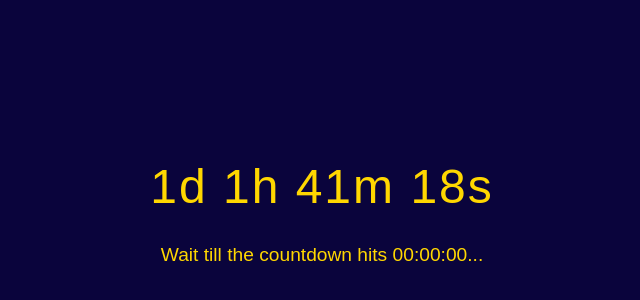
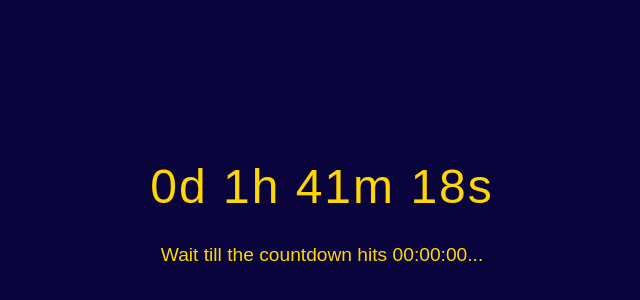
Before and after one commit to rtqn97/Birthday, a plain HTML site: page index.html in a window 1280 px wide. Shown: the part 198-498 px from the top of the page, 318-958 px from the left. Drawn offline with Linux system fonts and the light colour scheme.

Commit message:
Update index.html

```diff
--- a/index.html
+++ b/index.html
@@ -121,7 +121,7 @@
 
     <script>
         // ===== HARDCODED TEXTS ===== //
-        const BIRTHDAY_DATE = "2025-03-28T00:00:00+02:00"; // Cyprus time (EET)
+        const BIRTHDAY_DATE = "2025-03-27T00:00:00+02:00"; // Cyprus time (EET)
         const MAIN_MESSAGE = `Hey AARATI,\n\nI know we haven't talked in a while, but today is a special day, and I couldn't just let it pass without wishing you. Happy Birthday! I genuinely hope this year brings you all the happiness, success, and prosperity you deserve.\n\nMay you always find reasons to smile, the strength to chase your dreams, and the right people who uplift and support you. No matter where life takes you, I hope you stay safe, healthy, and surrounded by love and positivity.\n\nEven though we may not be in touch, just know that I still wish the best for you, always. Enjoy your special day to the fullest, and may this year be even better than the last!\n\nTake care, and once again, Happy Birthday!`;
         const MORSE_CODE = `.. / .-- .. ... .... / .. / -.-. --- ..- .-.. -.. / .... .- ...- . / -... . . -. / .- -... .-.. . / - --- / -. --- - / -.. --- / - .... --- ... . / - .... .. -. --. ... / --- .-. / ... .- -.-- / .-- .... .. -.-. .... / .. / -.. .. -.. --..-- / -... ..- - / .. - / .-- .- ... / -. . -.-. . ... ... .- .-. -.-- / -... . -.-. .- ..- ... . / --- ..-. / -- -.-- / ... .. - ..- .- - .. --- -. .-.-.- / .. / .- -- / .-. . .- .-.. .-.. -.-- / ... --- .-. .-. -.-- / .- -. -.. / .... --- .--. . / ..-. --- .-. / -.-- --- ..- .-. / -... . ... - / .- -. -.. / .- .-.. ... --- / --- ..- .-. / -... . ... - / .. -. / .- -. --- - .... . .-. / ..- -. .. ...- . .-. ... . / ❤️`;
 
```
